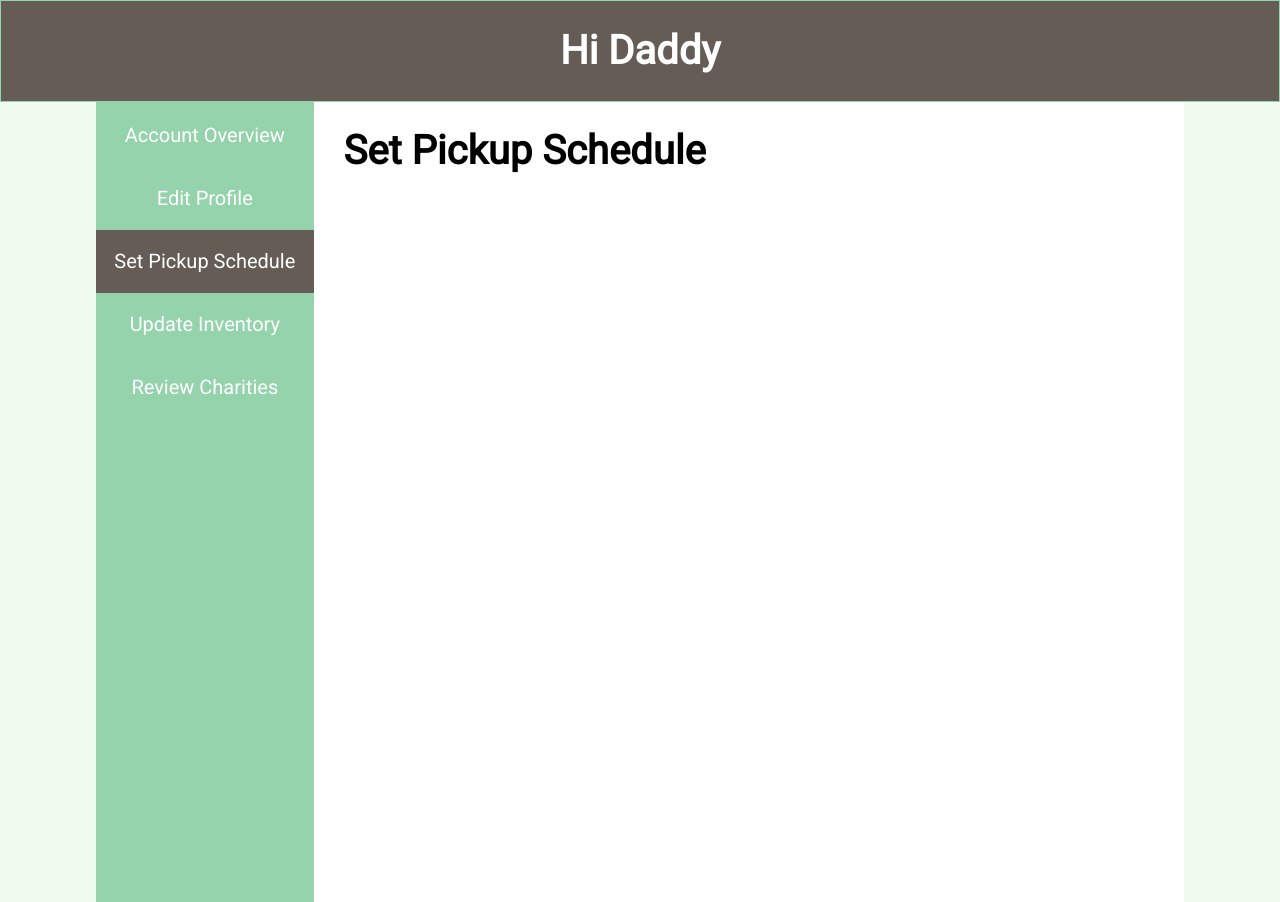
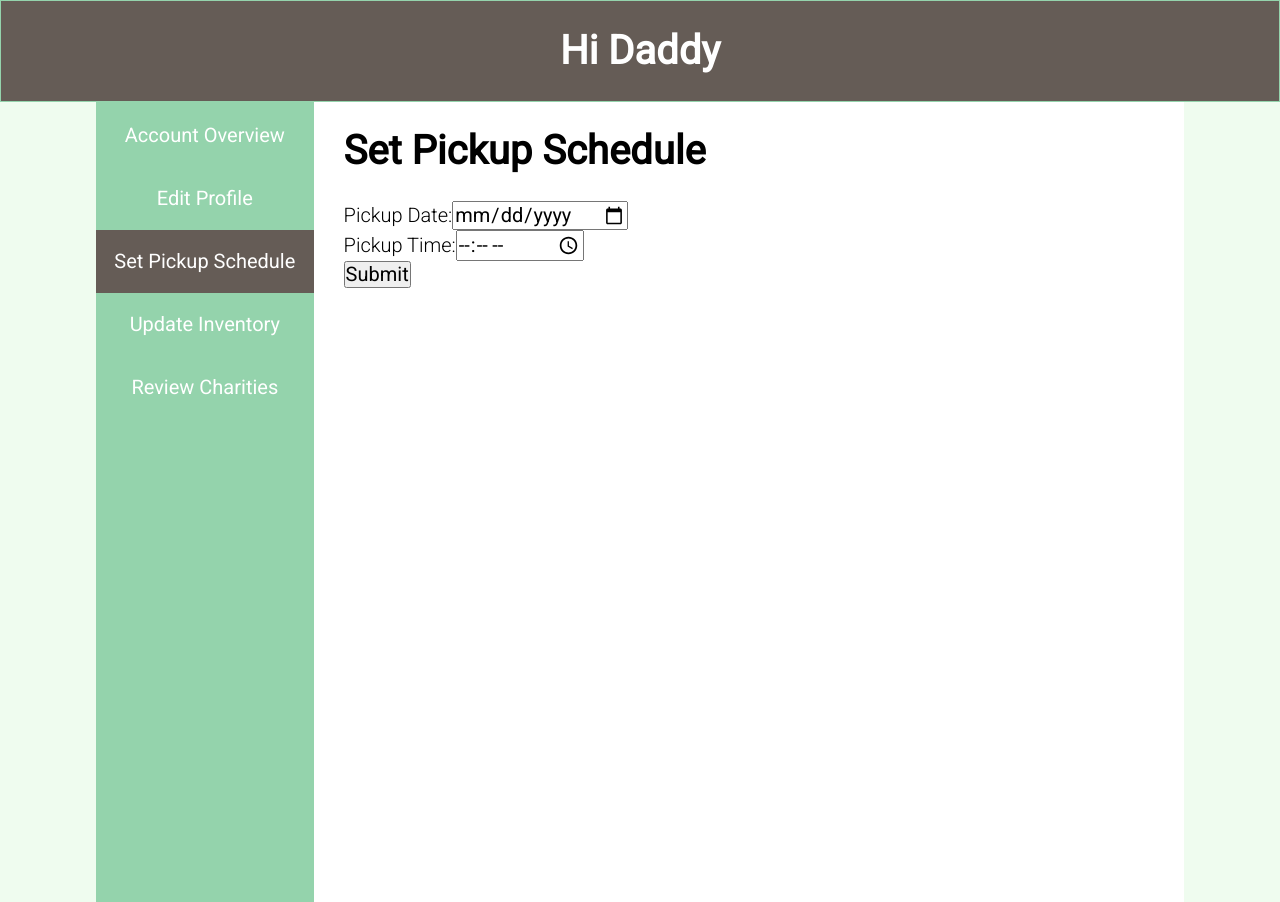
Before and after one commit to ajrsabet/project3-front-heroku-test2, a React (Create React App) app: page /supplier in a window 1280 px wide. Both pictures are taken after a click on the button "Set Pickup Schedule". Built offline with nearby package versions, Linux system fonts and the light colour scheme.

Commit message:
updated pickup schedule div

```diff
--- a/package.json
+++ b/package.json
@@ -3,12 +3,14 @@
   "version": "0.1.0",
   "private": true,
   "dependencies": {
+    "@syncfusion/ej2-react-schedule": "^17.4.50",
     "@testing-library/jest-dom": "^4.2.4",
     "@testing-library/react": "^9.4.0",
     "@testing-library/user-event": "^7.2.1",
     "axios": "^0.19.2",
     "node-sass": "^4.13.1",
     "react": "^16.12.0",
+    "react-big-scheduler": "^0.2.7",
     "react-dom": "^16.12.0",
     "react-router-dom": "^5.1.2",
     "react-scripts": "3.3.1"
--- a/src/Pages/CharityAccountPage.js
+++ b/src/Pages/CharityAccountPage.js
@@ -54,9 +54,6 @@ export default function CharityAccountPage() {
               </tr>
             </tbody>
           </table>
-          <br />
-          {/* <button onClick={editProfile}>Edit Profile</button> */}
-
         </div>
 
     })
--- a/src/Pages/SupplierAccountPage.js
+++ b/src/Pages/SupplierAccountPage.js
@@ -3,6 +3,7 @@ import Header from "../Components/Header";
 import Aside from "../Components/Aside";
 import Section from "../Components/Section";
 import Wrapper from '../Components/Wrapper';
+
 
 export default function SupplierAccountPage() {
 
@@ -53,19 +54,6 @@ export default function SupplierAccountPage() {
                             </tr>
                         </tbody>
                     </table>
-          <br />
-          <button onClick={editProfile}>Edit Profile</button>
-
-        </div>
-    })
-  }
-
-  function accountOverview() {
-    setSectionState({
-      sectionData:
-        <div>
-          <h1>Account Overview</h1>
-          <h2>stuff stuff</h2>
                 </div>
         })
     }
@@ -103,6 +91,15 @@ export default function SupplierAccountPage() {
             sectionData:
                 <div>
                     <h1> Set Pickup Schedule </h1>
+                    <form>
+                        <label for="pickupDate">Pickup Date:</label>
+                        <input type="date" id="pickupDate" name="pickupDate" />
+                        <br/>
+                        <label for="pickupDate">Pickup Time:</label>
+                        <input type="time" id="pickupTime" name="pickupTime" />
+                        <br />
+                        <input type="submit" />
+                    </form>
                 </div>
         })
     }
```
Also changed, not shown: 1 other file (tests, documents, lock files or other folders). Lines whose indentation alone changed are shown as unchanged.
